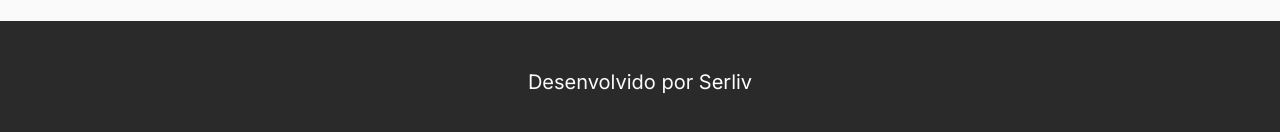
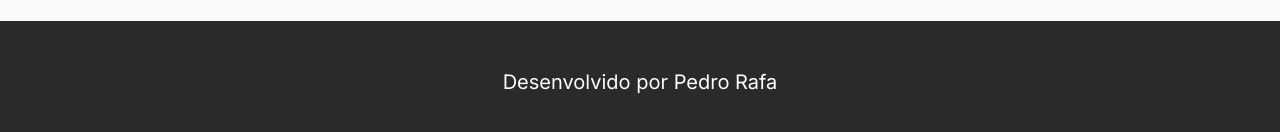
Before and after one commit to rafaelxx100/Projeto-4-couse_Front-end, a plain HTML site: page index.html in a window 1280 px wide. Shown: the part 3599-3731 px from the top of the page. Drawn offline with Linux system fonts and the light colour scheme; a web font is replaced by a local one.

Commit message:
Update index.html

```diff
--- a/index.html
+++ b/index.html
@@ -109,7 +109,7 @@
     </div>
 
     <div class="wrapperContainer-dark">
-        <footer> Desenvolvido por <a href="#">Serliv</a></footer>
+        <footer> Desenvolvido por <a href="#">Pedro Rafa</a></footer>
     </div>
 
 </body>
```
